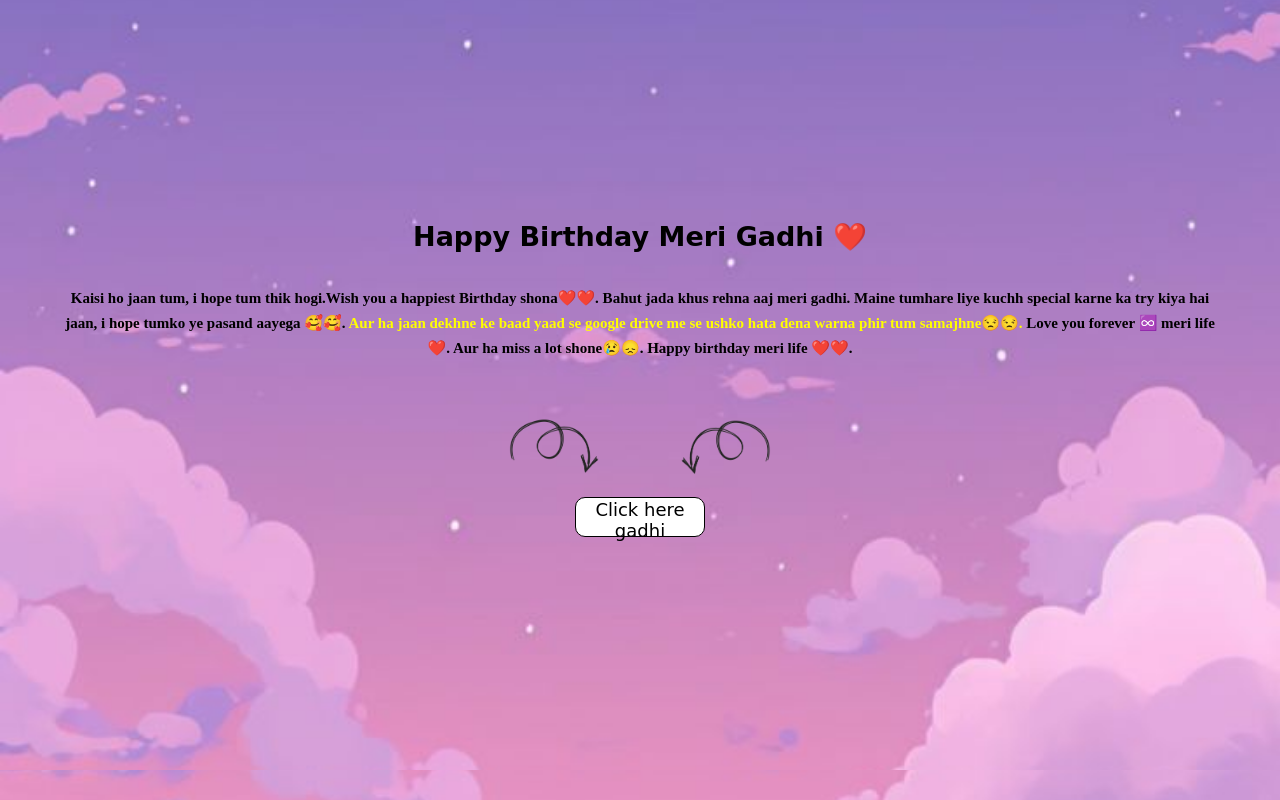
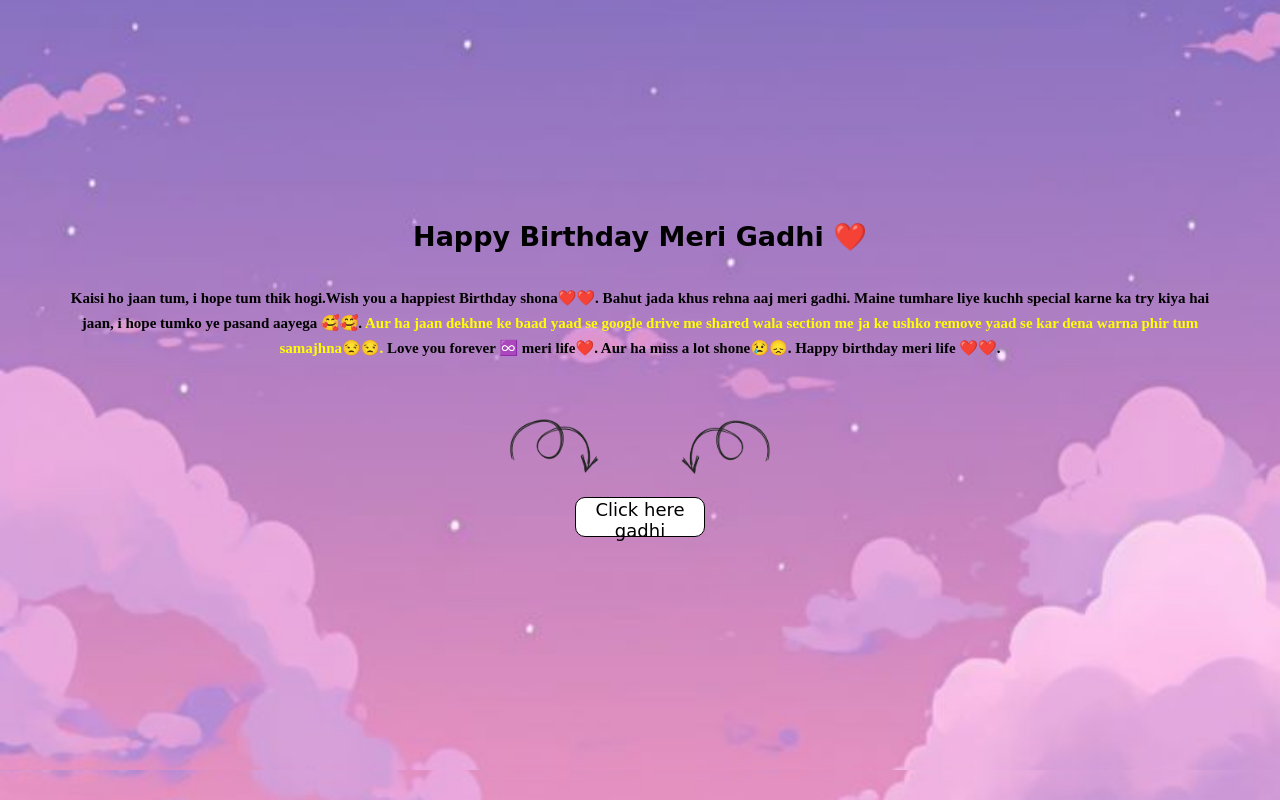
Before and after one commit to itsimran020/wish, a plain HTML site: page video-page.html in a window 1280 px wide. Drawn offline with Linux system fonts and the light colour scheme; a web font is replaced by a local one.

Commit message:
Update video-page.html
update

```diff
--- a/video-page.html
+++ b/video-page.html
@@ -73,7 +73,7 @@
         font-style: normal;
         font-size: 18px;
       }
-      span{
+      span {
         color: yellow;
       }
     </style>
@@ -87,8 +87,9 @@
         kuchh special karne ka try kiya hai jaan, i hope tumko ye pasand aayega
         🥰🥰.
         <span
-          >Aur ha jaan dekhne ke baad yaad se google drive me se ushko hata dena
-          warna phir tum samajhne😒😒.
+          >Aur ha jaan dekhne ke baad yaad se google drive me shared wala
+          section me ja ke ushko remove yaad se kar dena warna phir tum
+          samajhna😒😒.
         </span>
         Love you forever ♾️ meri life❤️. Aur ha miss a lot shone😢😞.
         <b>Happy birthday meri life ❤️❤️.</b>
@@ -119,3 +120,7 @@
     </script>
   </body>
 </html>
+
+    </script>
+  </body>
+</html>
```
